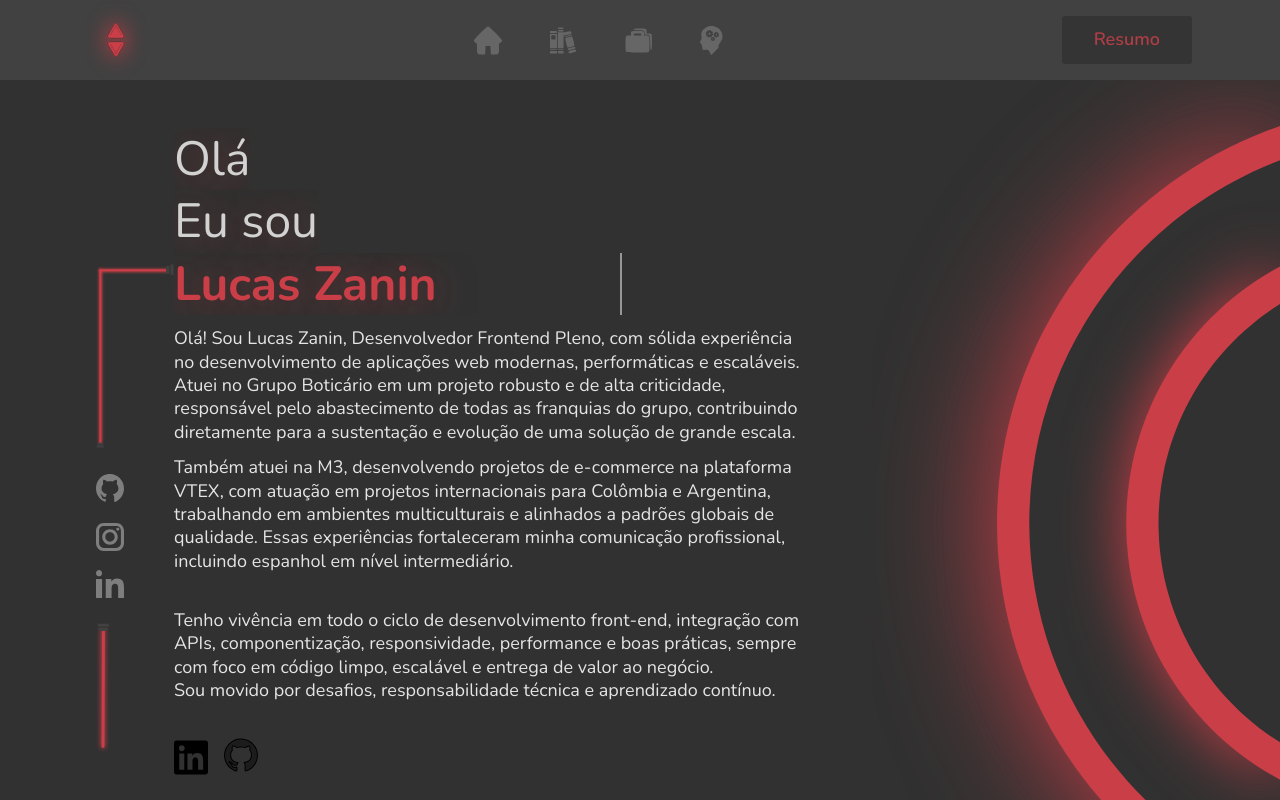
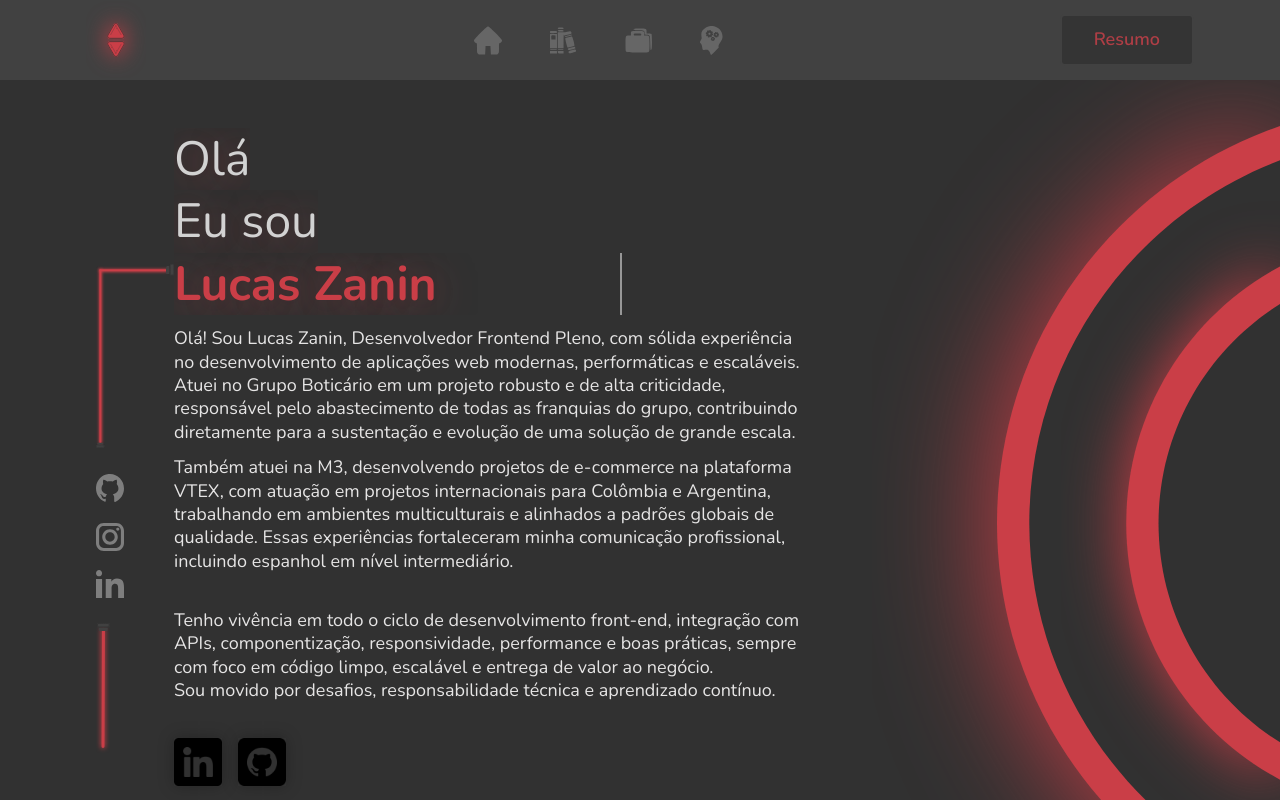
Before and after one commit to Lucaszanin/portifolio-react, a React (Vite) app: page / in a window 1280 px wide. Shown: the top 800 px of the page. Built offline with nearby package versions, Linux system fonts and the light colour scheme; the HTML template or start-up script is replaced by a standard one.

Commit message:
refactor: update social icons

```diff
--- a/src/ui/pages/main/sections/Main/MainSection.styles.ts
+++ b/src/ui/pages/main/sections/Main/MainSection.styles.ts
@@ -80,14 +80,24 @@ export const SocialIconsContainer = styled.div`
 `
 
 export const SocialIconWrapper = styled.div`
-  width: 34px;
-  height: 34px;
+  width: 48px;
+  height: 48px;
+  box-shadow: 0px 0px 15px 0px rgba(0, 0, 0, 0.25);
+  transition: all 0.4s ease-in-out;
+  &:hover {
+    box-shadow: 0px 0px 40px 0px rgba(202, 62, 71, 0.7);
+  }
+
+  @media (max-width: 475px) {
+    width: 40px;
+    height: 40px;
+  }
 `
 export const SocialLink = styled.a`
   img {
     transition: all 0.3s ease-in-out;
     &:hover {
-      transform: scale(1.4);
+      transform: scale(1.2);
     }
   }
 `
--- a/src/ui/pages/main/sections/Main/MainSection.tsx
+++ b/src/ui/pages/main/sections/Main/MainSection.tsx
@@ -2,8 +2,8 @@ import CircleBackground from '../../assets/circle-led.svg'
 import CableLed from '../../assets/cable-led.svg'
 import CableLed2 from '../../assets/cable-led-2.svg'
 import Socials from '../../assets/socials.svg'
-import LinkedinIcon from '../../assets/Linkedin.svg'
-import GithubIcon from '../../assets/GitHub.svg'
+import LinkedinIcon from '../../assets/linkedin.png'
+import GithubIcon from '../../assets/github.png'
 import * as C from './MainSection.constants'
 import * as S from './MainSection.styles'
 import { CustomizeTitle } from '../../components/CustomizeTitle/CustomizeTitle'
```
Also changed, not shown: src/ui/pages/main/assets/github.png (added), src/ui/pages/main/assets/linkedin.png (added).
